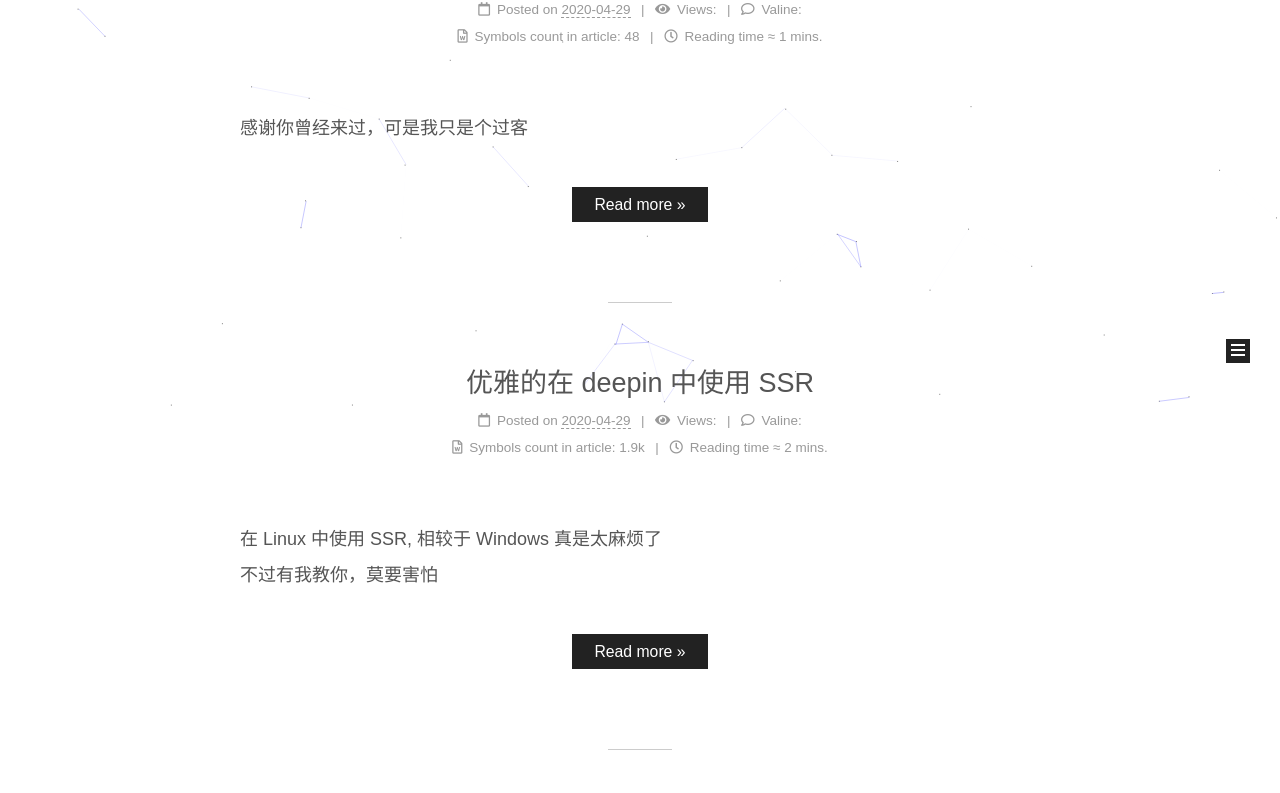
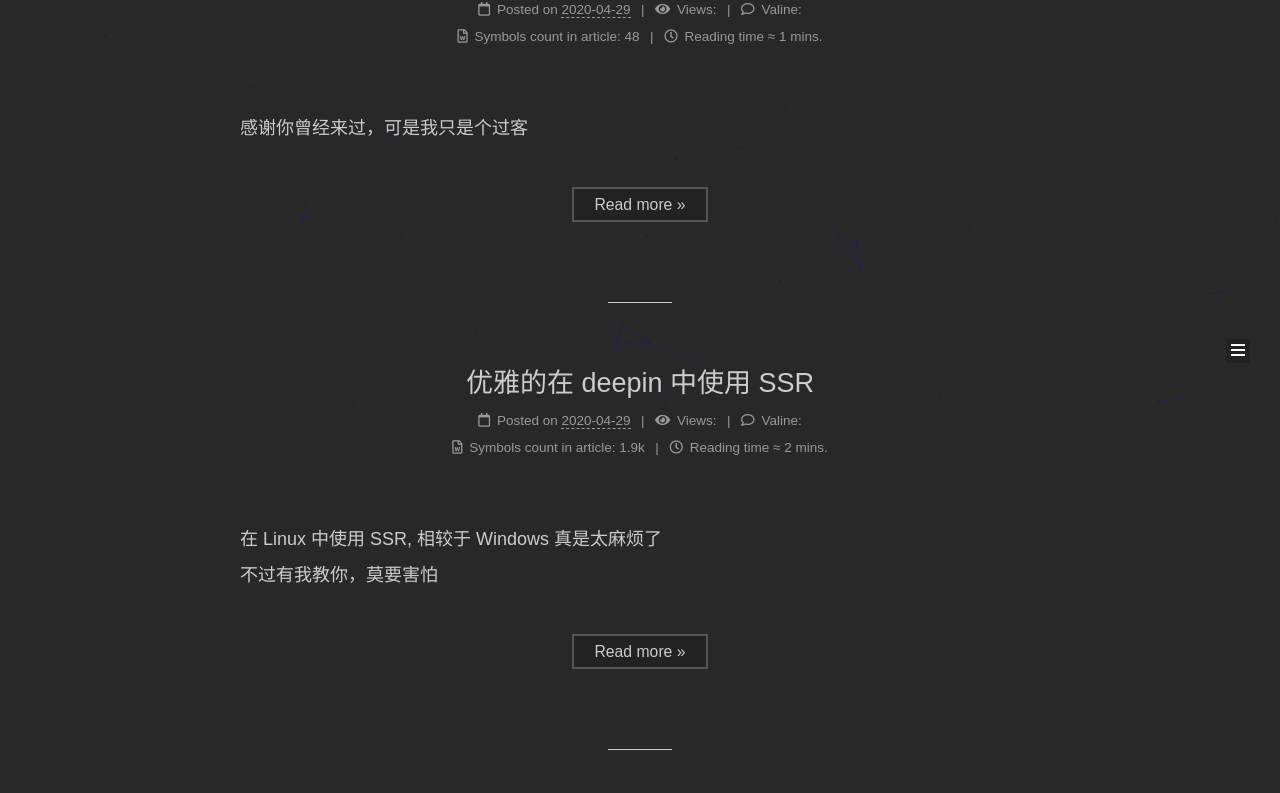
Before and after one commit to Mrxun-JN/mrxunBlog, a plain HTML site: page index.html in a window 1280 px wide. Shown: the part 392-1185 px from the top of the page. Drawn offline with nearby package versions, Linux system fonts and the dark colour scheme.

Commit message:
Site updated: 2020-05-06 21:11:50

```diff
--- a/css/main.css
+++ b/css/main.css
@@ -18,6 +18,34 @@
   --btn-default-hover-color: #222;
   --btn-default-hover-border-color: #222;
 }
+@media (prefers-color-scheme: dark) {
+  :root {
+    --body-bg-color: #282828;
+    --content-bg-color: #333;
+    --card-bg-color: #555;
+    --text-color: #ccc;
+    --blockquote-color: #bbb;
+    --link-color: #ccc;
+    --link-hover-color: #eee;
+    --brand-color: #ddd;
+    --brand-hover-color: #ddd;
+    --table-row-odd-bg-color: #282828;
+    --table-row-hover-bg-color: #363636;
+    --menu-item-bg-color: #555;
+    --btn-default-bg: #222;
+    --btn-default-color: #ccc;
+    --btn-default-border-color: #555;
+    --btn-default-hover-bg: #666;
+    --btn-default-hover-color: #ccc;
+    --btn-default-hover-border-color: #666;
+  }
+  img {
+    opacity: 0.75;
+  }
+  img:hover {
+    opacity: 0.9;
+  }
+}
 html {
   line-height: 1.15; /* 1 */
   -webkit-text-size-adjust: 100%; /* 2 */
@@ -1186,7 +1214,7 @@ pre .javascript .function {
 }
 .links-of-author a::before,
 .links-of-author span.exturl::before {
-  background: #3effd6;
+  background: #82b837;
   border-radius: 50%;
   content: ' ';
   display: inline-block;
```
